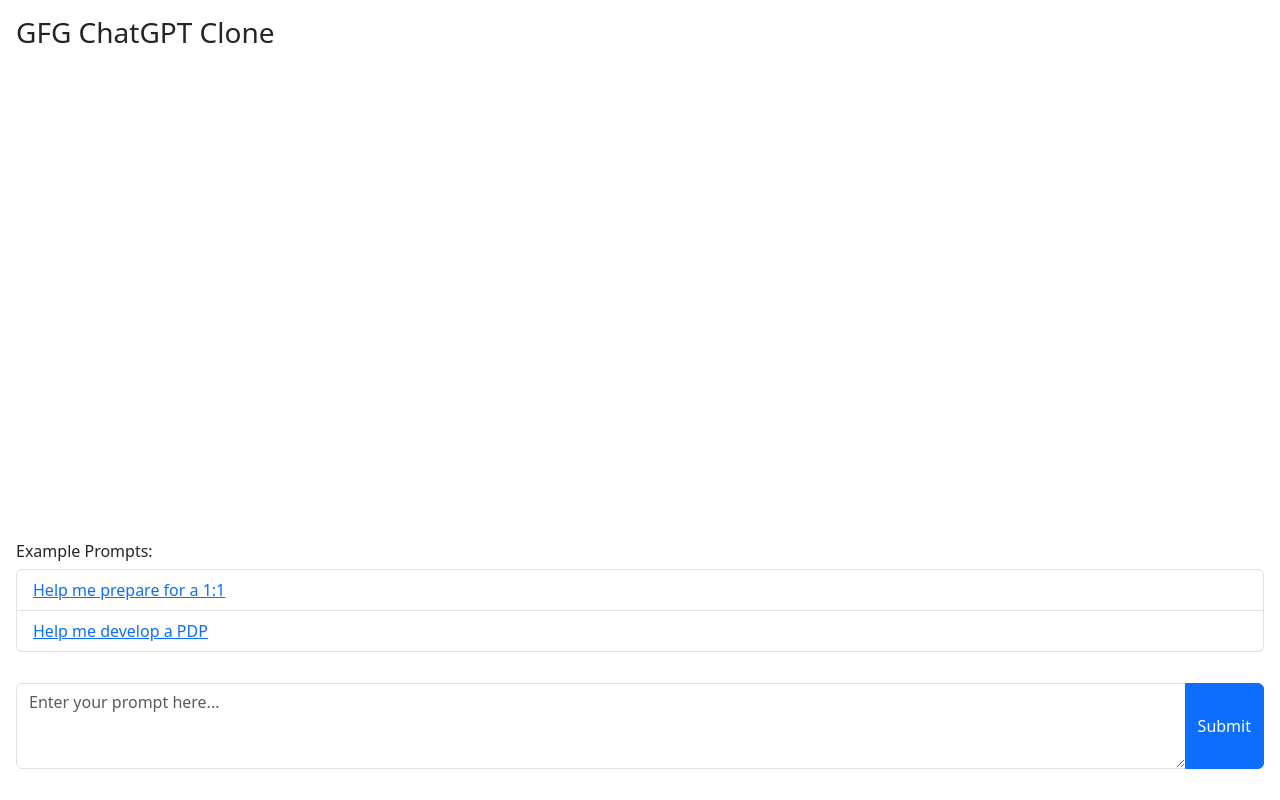
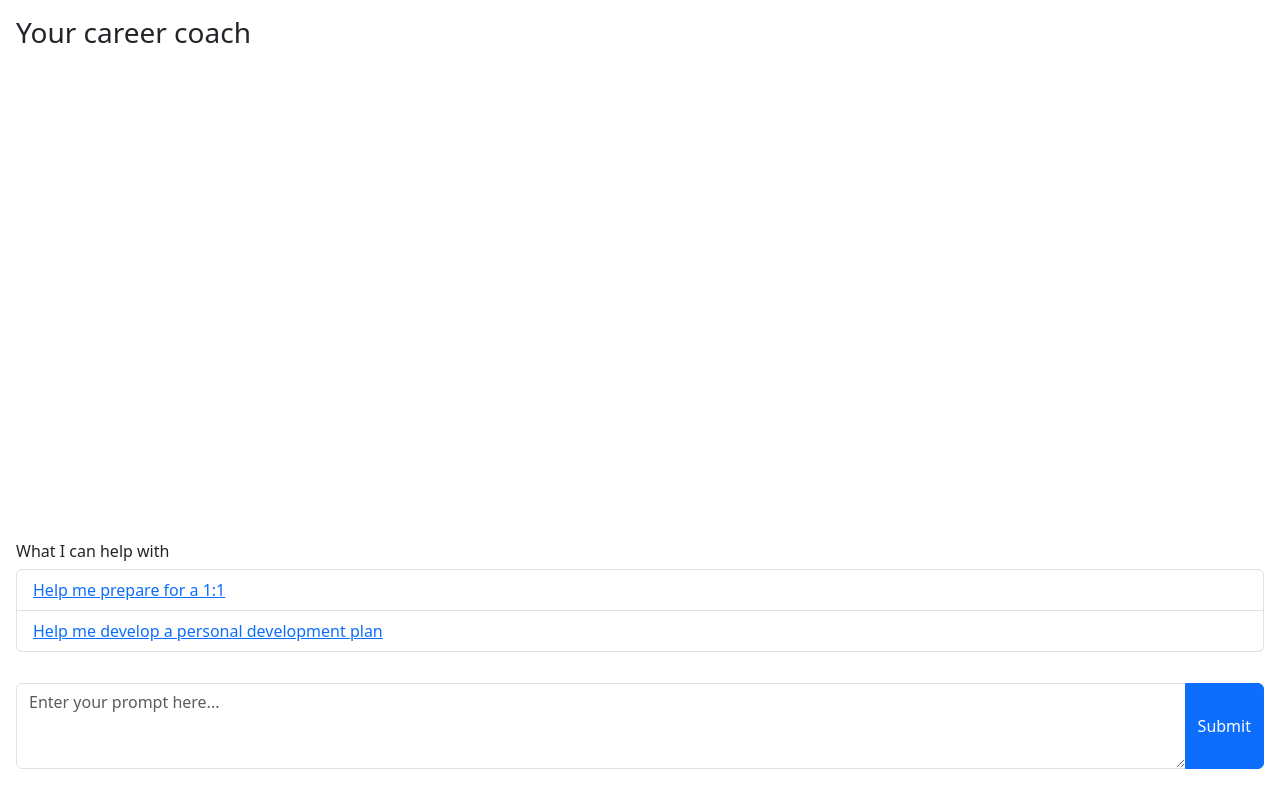
Before and after one commit to olliecoombe66/specchio, a Flask app: page / in a window 1280 px wide. Run offline with Flask 3, Linux system fonts and the light colour scheme.

Commit message:
add requirements

```diff
--- a/app.py
+++ b/app.py
@@ -7,7 +7,7 @@ app.config['SQLALCHEMY_DATABASE_URI'] = 'sqlite:///conversations.db'
 
 # Initialize OpenAI client
 client = OpenAI(
-    api_key='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'  # Remove the square brackets
+    api_key='sk-proj-E5T2gGPqU5tXk4PycU2YT3BlbkFJmRbmnHzRiEdjrkODYZyo'  # Remove the square brackets
 )
 
 def get_completion(prompt):
--- /dev/null
+++ b/requirements.txt
@@ -0,0 +1,2 @@
+Flask==3.0.3
+openai==1.35.4
--- a/templates/index.html
+++ b/templates/index.html
@@ -74,14 +74,15 @@
 </head>
 <body>
     <div class="container-fluid chat-container p-3">
-        <h3>GFG ChatGPT Clone</h3>
+        <h3>Your career coach</h3>
         <div id="response" class="mb-3"></div>
 
         <div class="mb-3">
-            <h6>Example Prompts:</h6>
+            <h6>What I can help with</h6>
             <ul class="list-group">
                 <li class="list-group-item"><a href="#" class="example-prompt">Help me prepare for a 1:1</a></li>
-                <li class="list-group-item"><a href="#" class="example-prompt">Help me develop a PDP</a></li>
+                <li class="list-group-item"><a href="#" class="example-prompt">Help me develop a personal development plan</a></li>
+
             </ul>
         </div>
 
```
Also changed, not shown: 1 other file.
